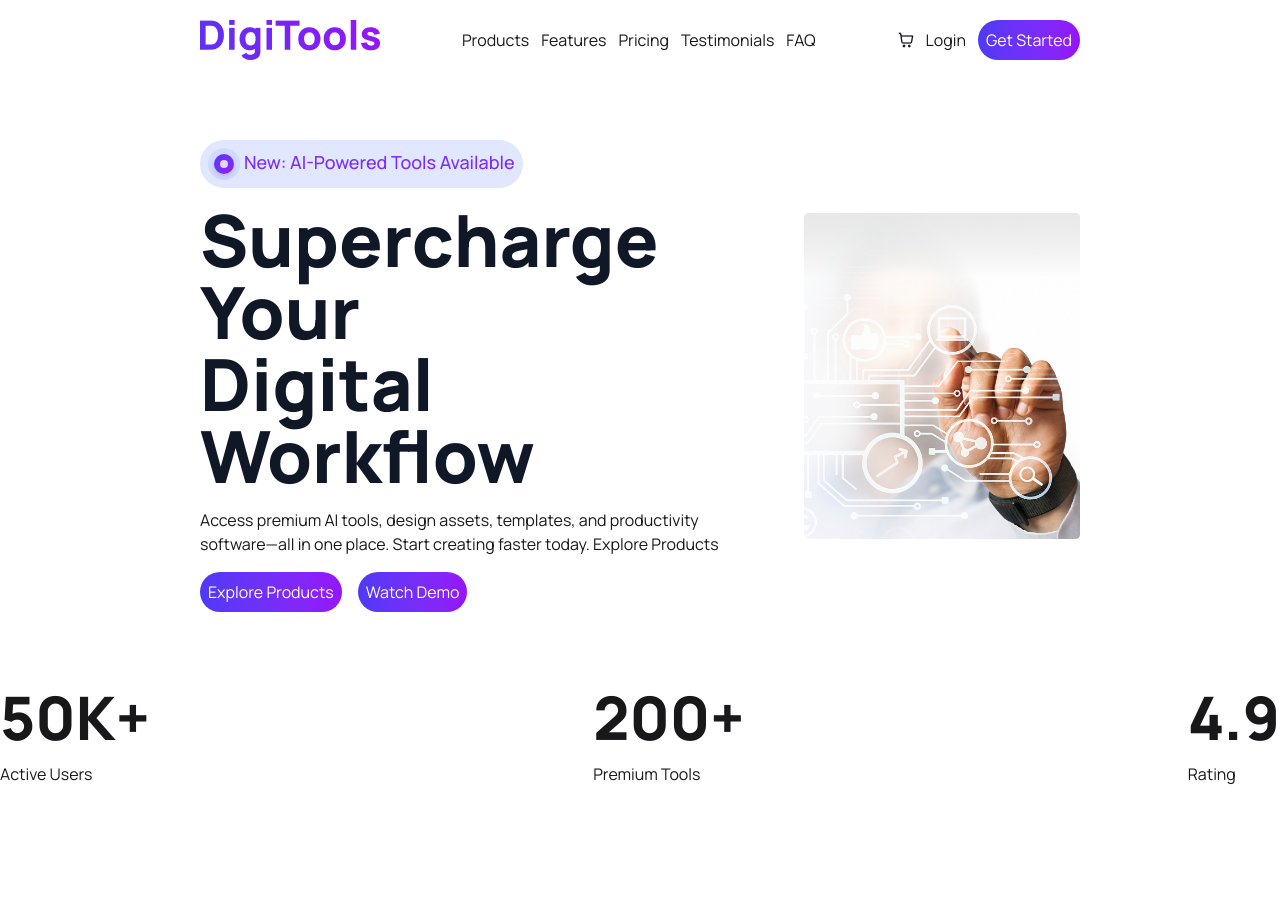
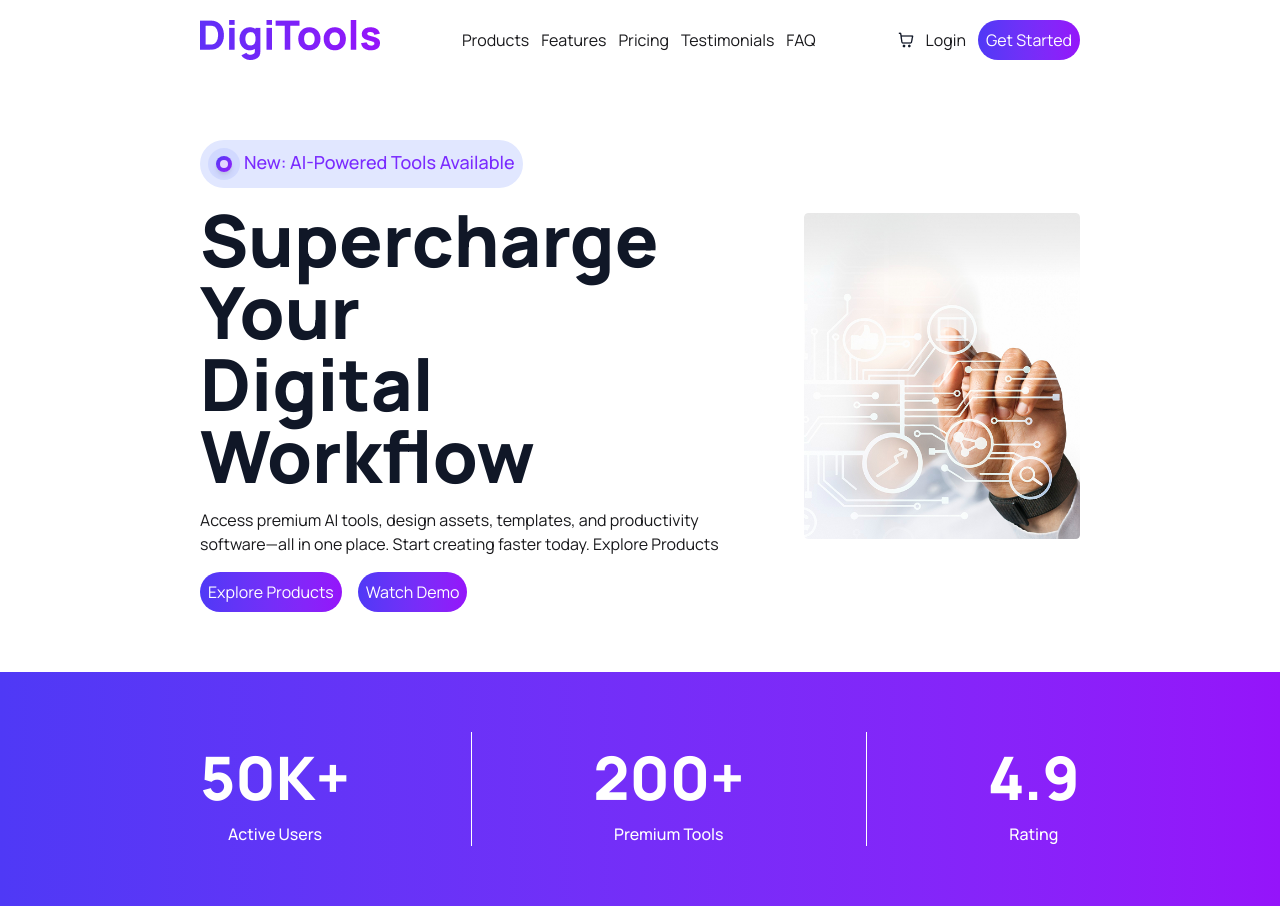
Before and after one commit to kabir31416/ph-assignment-six, a React (Vite) app: page / in a window 1280 px wide. Before the commit the page ends 800 px from the top, so only its background shows below. Built offline with nearby package versions, Linux system fonts and the light colour scheme.

Commit message:
Hero section added

```diff
--- a/src/components/homepage/HeroSection.jsx
+++ b/src/components/homepage/HeroSection.jsx
@@ -5,12 +5,12 @@ const HeroSection = () => {
     return (
         <div className='flex items-center py-15 px-50 gap-10'>
 
-            <div className='flex flex-col gap-4 '>
+            <div className='flex flex-col gap-4'>
                 <div className='flex gap-1 bg-[#E1E7FF] rounded-4xl p-2 w-fit'>
                     <div class="relative flex items-center justify-center h-8 w-8">
 
                     <div class="absolute inset-0 bg-[#C7D0FF] rounded-full opacity-60"></div>
-                    <div class="relative flex items-center justify-center h-5 w-5 bg-linear-to-br from-[#4F39F6] to-[#9514FA] rounded-full shadow-md">
+                    <div class="relative flex items-center justify-center h-4 w-4 bg-linear-to-br from-[#4F39F6] to-[#9514FA] rounded-full shadow-md">
                         <div class="h-2 w-2 bg-white/80 rounded-full"></div>
                     </div>
 
--- a/src/components/homepage/Statistics.jsx
+++ b/src/components/homepage/Statistics.jsx
@@ -2,22 +2,26 @@ import React from 'react';
 
 const Statistics = () => {
     return (
-        <div>
+        <div className=''>
 
-            <div className='flex justify-between'>
-                <div>
+            <div className='flex justify-between px-50 py-15 bg-linear-to-r from-[#4F39F6] to-[#9514FA] text-white'>
+                <div className='flex flex-col items-center'>
                     <h1 className='font-extrabold text-[60px]'>50K+</h1>
-                    <p>Active Users</p>
+                    <p className='font-medium text-6'>Active Users</p>
                 </div>
 
-                <div >
+                <div className='w-px h-80% bg-white'></div>
+
+                <div className='flex flex-col items-center'>
                     <h1 className='font-extrabold text-[60px]'>200+</h1>
-                    <p>Premium Tools</p>
+                    <p className='font-medium text-6' >Premium Tools</p>
                 </div>
 
-                <div >
+                <div className='w-px h-80% bg-white'></div>
+
+                <div className='flex flex-col items-center'>
                     <h1 className='font-extrabold text-[60px]'>4.9</h1>
-                    <p>Rating</p>
+                    <p className='font-medium text-6' >Rating</p>
                 </div>
 
 
```
